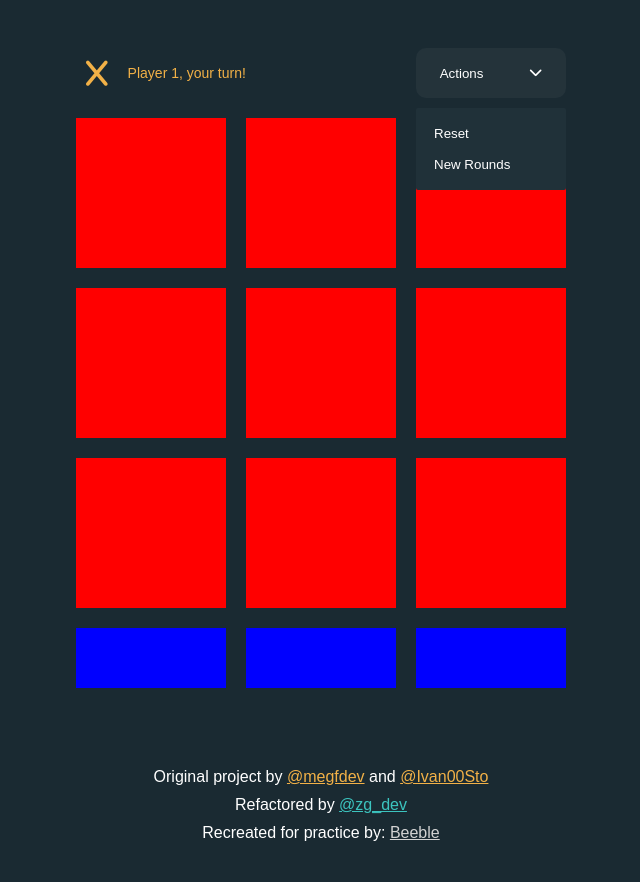
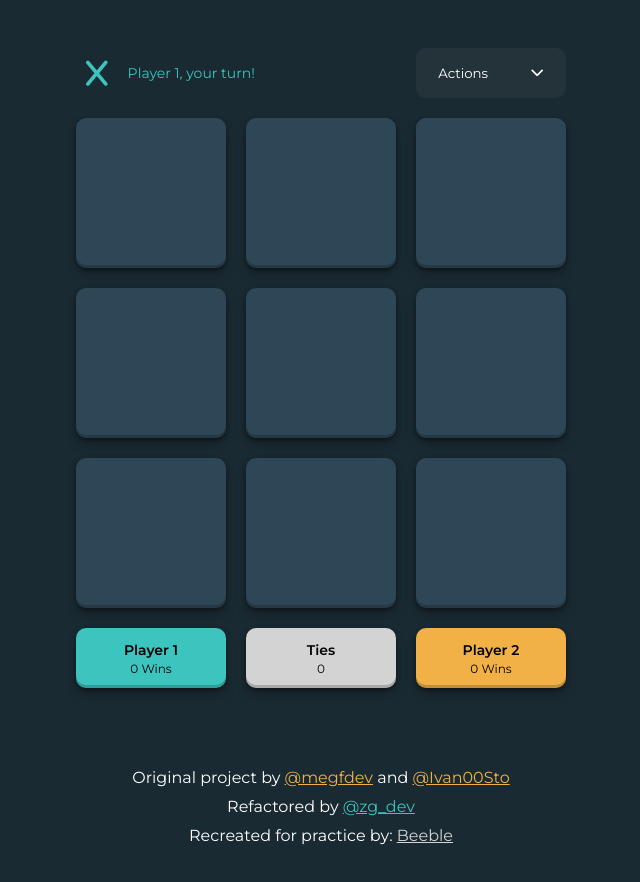
Before and after one commit to rewbens/nought_crosses, a plain HTML site: page vanilla build/index.html in a window 1280 px wide. Shown: the part 132-1014 px from the top of the page, without its empty margins (319-959 px from the left). Drawn offline with Linux system fonts and the light colour scheme.

Commit message:
html, css ready for js

```diff
--- a/vanilla build/index.html
+++ b/vanilla build/index.html
@@ -16,8 +16,8 @@
       <div class="grid">
         <!-- Turn indicator -->
         <div class="turn">
-          <i class="fa-solid fa-x turquise"></i>
-          <p>Player 1, your turn!</p>
+          <i class="fa-solid fa-x turquoise"></i>
+          <p class="turquoise">Player 1, your turn!</p>
         </div>
 
         <!--drop down menu-->
@@ -27,27 +27,36 @@
             <i class="fa-solid fa-chevron-down"></i>
           </button>
 
-          <div class="items border hidden" data-id="menu-items">
+          <div class="items border hidden">
             <button>Reset</button>
             <button>New Rounds</button>
           </div>
         </div>
 
         <!-- Game board -->
-        <div class="square"></div>
-        <div class="square"></div>
-        <div class="square"></div>
-        <div class="square"></div>
-        <div class="square"></div>
-        <div class="square"></div>
-        <div class="square"></div>
-        <div class="square"></div>
-        <div class="square"></div>
+        <div class="square shadow"></div>
+        <div class="square shadow"></div>
+        <div class="square shadow"></div>
+        <div class="square shadow"></div>
+        <div class="square shadow"></div>
+        <div class="square shadow"></div>
+        <div class="square shadow"></div>
+        <div class="square shadow"></div>
+        <div class="square shadow"></div>
 
-        <!-- Score board -->
-        <div class="score"></div>
-        <div class="score"></div>
-        <div class="score"></div>
+        <!-- Scoreboard -->
+        <div class="score shadow" style="background-color: var(--turquoise)">
+          <p>Player 1</p>
+          <span>0 Wins</span>
+        </div>
+        <div class="score shadow" style="background-color: var(--light-gray)">
+          <p>Ties</p>
+          <span>0</span>
+        </div>
+        <div class="score shadow" style="background-color: var(--yellow)">
+          <p>Player 2</p>
+          <span>0 Wins</span>
+        </div>
 
         <div
           class="score shadow"
@@ -80,5 +89,13 @@
         <a href="" style="color: var(--light-gray)">Beeble</a>
       </p>
     </footer>
+
+    <!--Modal, opens when game ends-->
+    <div class="modal hidden">
+      <div class="modal-contents">
+        <p>Player 1 wins!</p>
+        <button>Play again</button>
+      </div>
+    </div>
   </body>
 </html>
--- a/vanilla build/style.css
+++ b/vanilla build/style.css
@@ -1,3 +1,5 @@
+@import url("https://fonts.googleapis.com/css2?family=Montserrat:wght@400;500;600&display=swap");
+
 :root {
   --dark-gray: #1a2a32;
   --gray: #2e4756;
@@ -23,6 +25,34 @@ body {
   justify-content: center;
   align-items: center;
   background-color: var(--dark-gray);
+}
+
+/* Shared utility classes */
+
+button:hover {
+  cursor: pointer;
+  opacity: 90%;
+}
+
+.hidden {
+  display: none !important;
+}
+
+.yellow {
+  color: var(--yellow);
+}
+
+.turquoise {
+  color: var(--turquoise);
+}
+
+.shadow {
+  box-shadow: rgba(0, 0, 0, 0.4) 0px 2px 4px,
+    rgba(0, 0, 0, 0.3) 0px 7px 13px -3px, rgba(0, 0, 0, 0.2) 0px -3px 0px inset;
+}
+
+.border {
+  border: 1px solid rgba(211, 211, 211, 0.4) !important;
 }
 
 /*display-settings*/
@@ -129,11 +159,35 @@ body {
 }
 
 .square {
-  background-color: red;
+  background-color: var(--gray);
+  border-radius: 10px;
+  display: flex;
+  justify-content: center;
+  align-items: center;
+  font-size: 3rem;
+}
+
+.square:hover {
+  cursor: pointer;
+  opacity: 90%;
 }
 
 .score {
-  background-color: blue;
+  display: flex;
+  flex-direction: column;
+  justify-content: center;
+  align-items: center;
+  border-radius: 10px;
+}
+
+.score p {
+  font-size: 14px;
+  font-weight: 600;
+}
+
+.score span {
+  font-size: 12px;
+  margin-top: 2px;
 }
 
 .actions {
@@ -154,3 +208,37 @@ footer p {
 footer a {
   color: var(--yellow);
 }
+
+.modal {
+  display: flex;
+  justify-content: center;
+  align-items: center;
+  position: fixed;
+  width: 100%;
+  height: 100%;
+  background-color: rgba(0, 0, 0, 0.6);
+
+}
+
+.modal-contents {
+  transform: translateY(-80px);
+  height: 150px;
+  width: 100%;
+  max-width: 300px;
+  background-color: #2a4544;
+  border-radius: 20px;
+  display: flex;
+  flex-direction: column;
+  justify-content: center;
+  align-items: center;
+  gap: 20px;
+  color: white;
+  margin: 10px;
+}
+
+.modal-contents button {
+  padding: 10px;
+  background-color: var(--turquoise);
+  color: #2a4544;
+  border-radius: 3px;
+}
```
